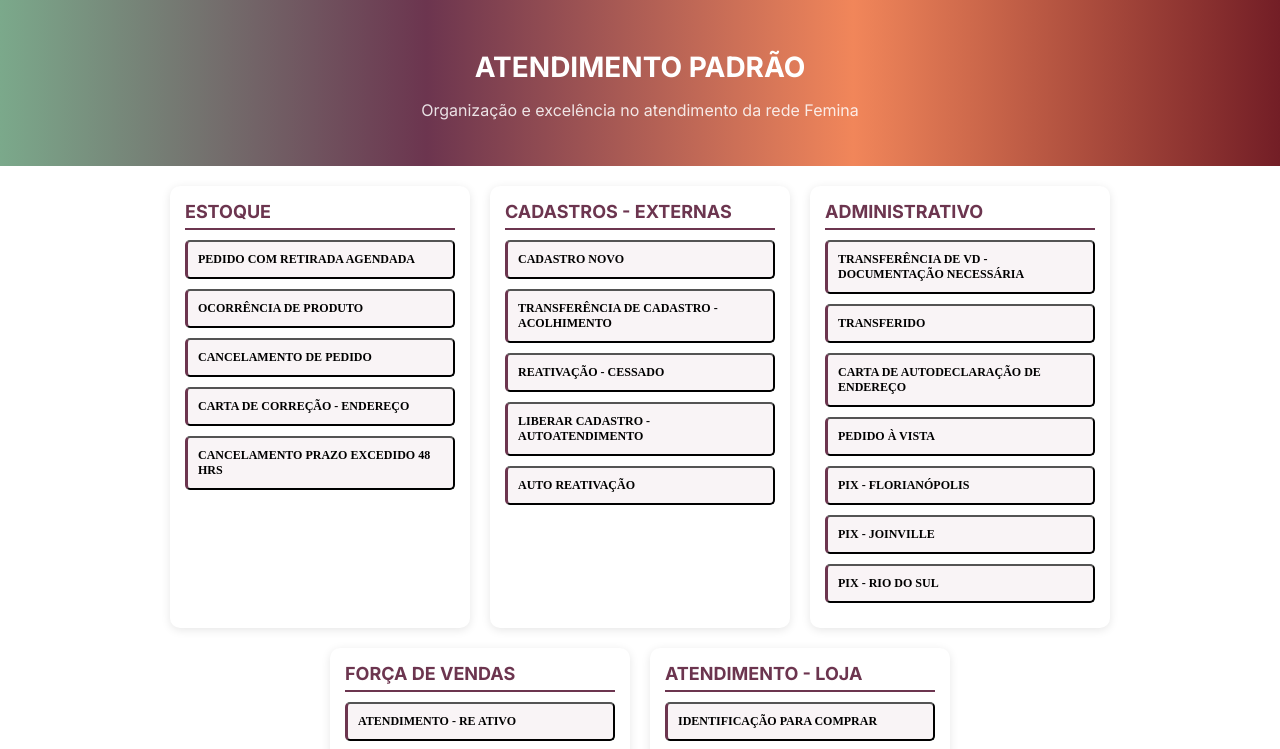
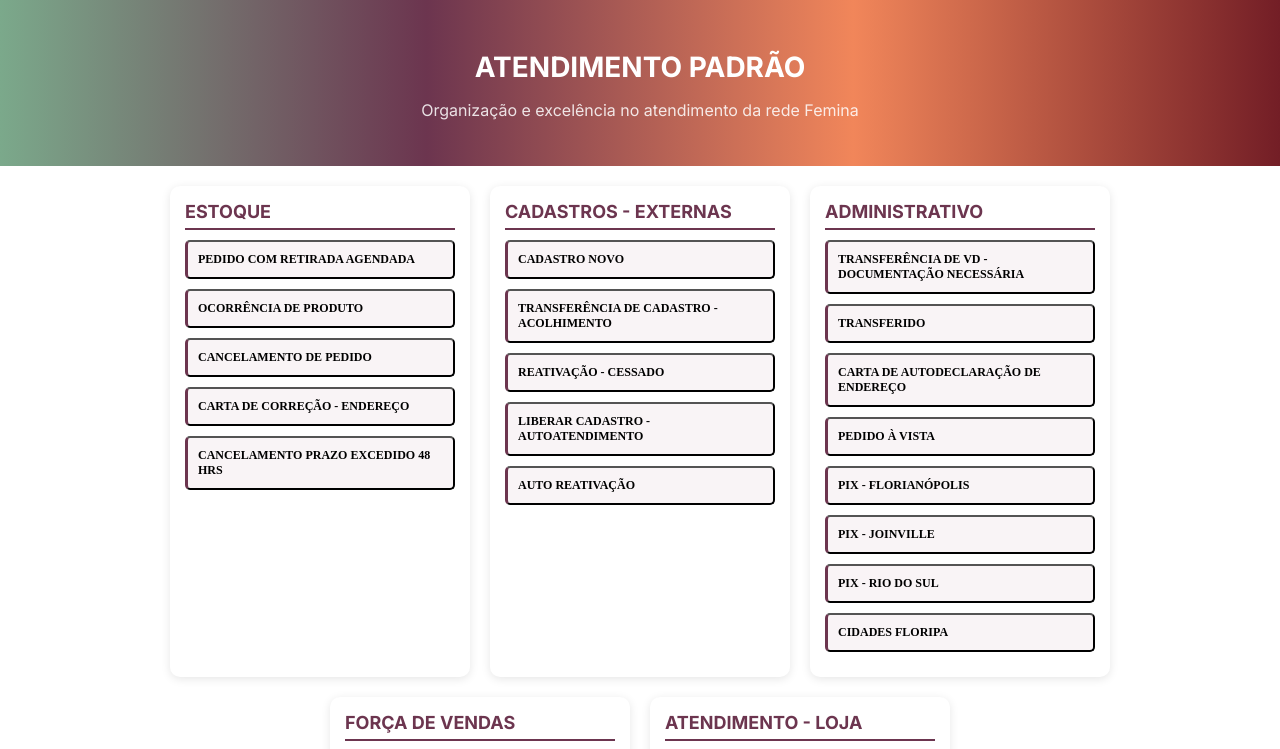
Before and after one commit to GrupoFemina/femina-react, a React (Vite) app: page / in a window 1280 px wide. Shown: the top 749 px of the page. Built offline with nearby package versions, Linux system fonts and the light colour scheme.

Commit message:
Add new city data to data.js

```diff
--- a/src/data.js
+++ b/src/data.js
@@ -93,6 +93,11 @@ const data = {
       idList: "683616ef6cc0c8d06e9b1dcc"
      },
     {
+      name: "CIDADES FLORIPA",
+      desc: "<strong>MUNICÍPIOS:</strong><br>ANGELINA<br>ANITÁPOLIS<br>ANTÔNIO CARLOS<br>BIGUAÇU<br>FLORIANÓPOLIS<br>GOVERNADOR CELSO RAMOS<br>PALHOÇA<br>RANCHO QUEIMADO<br>SANTO AMARO DA IMPERATRIZ<br>SÃO JOSÉ<br>SÃO PEDRO DE ALCÂNTARA<br>SÃO BONIFÁCIO",
+      idList: "683616ef6cc0c8d06e9b1dcc"
+    },
+    {
       name: "ATENDIMENTO - RE ATIVO",
       desc: "<strong>CÓD RE/NOME:</strong>\n<strong>CONTATO:</strong>\n<strong>DESCRIÇÃO DO ATENDIMENTO:</strong> Descrever a necessidade do RE.\n<strong>STATUS:</strong>\n<strong>PROMOTORA:</strong> @atendimento",
       idList: "683615767be3d4dd7675250f"
```
